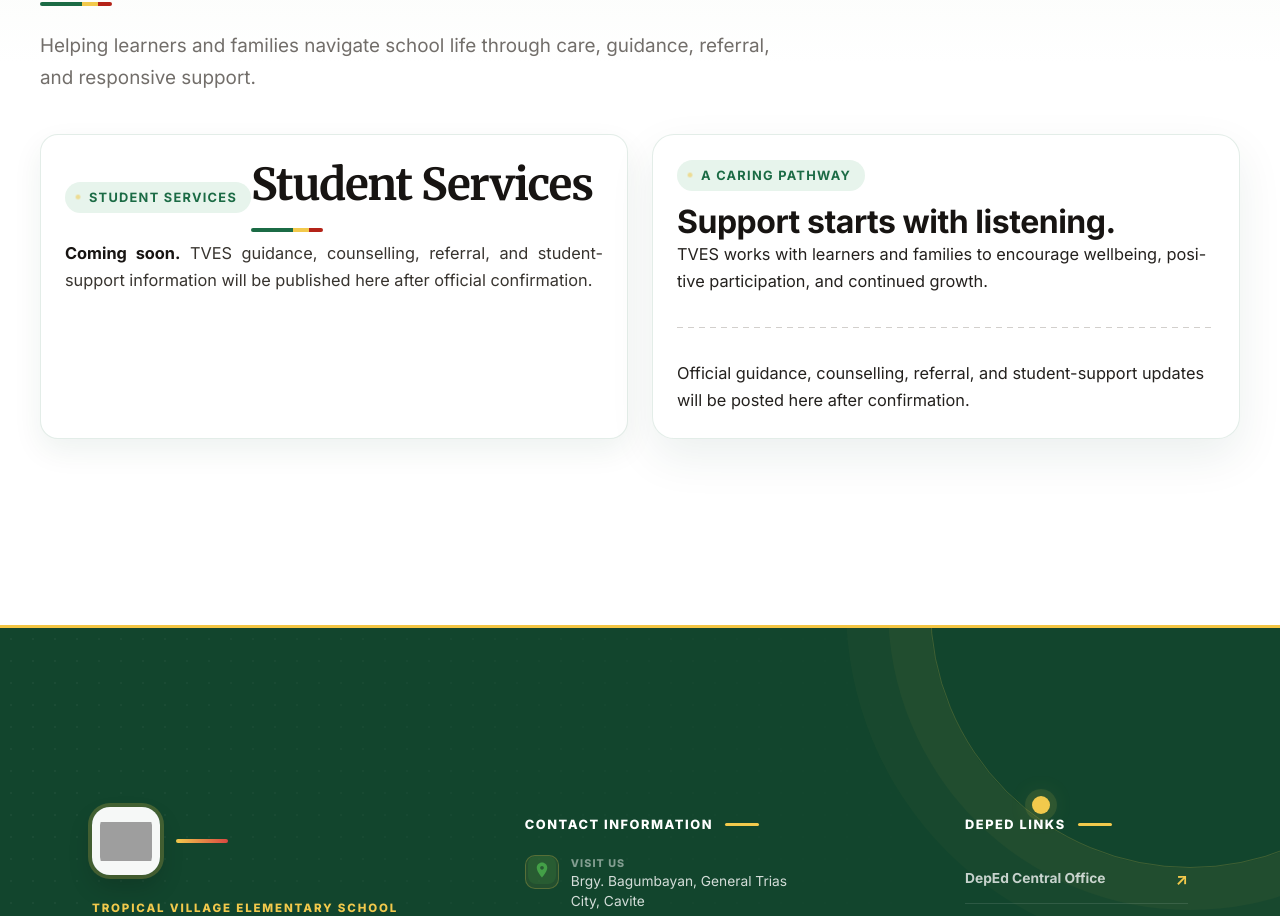
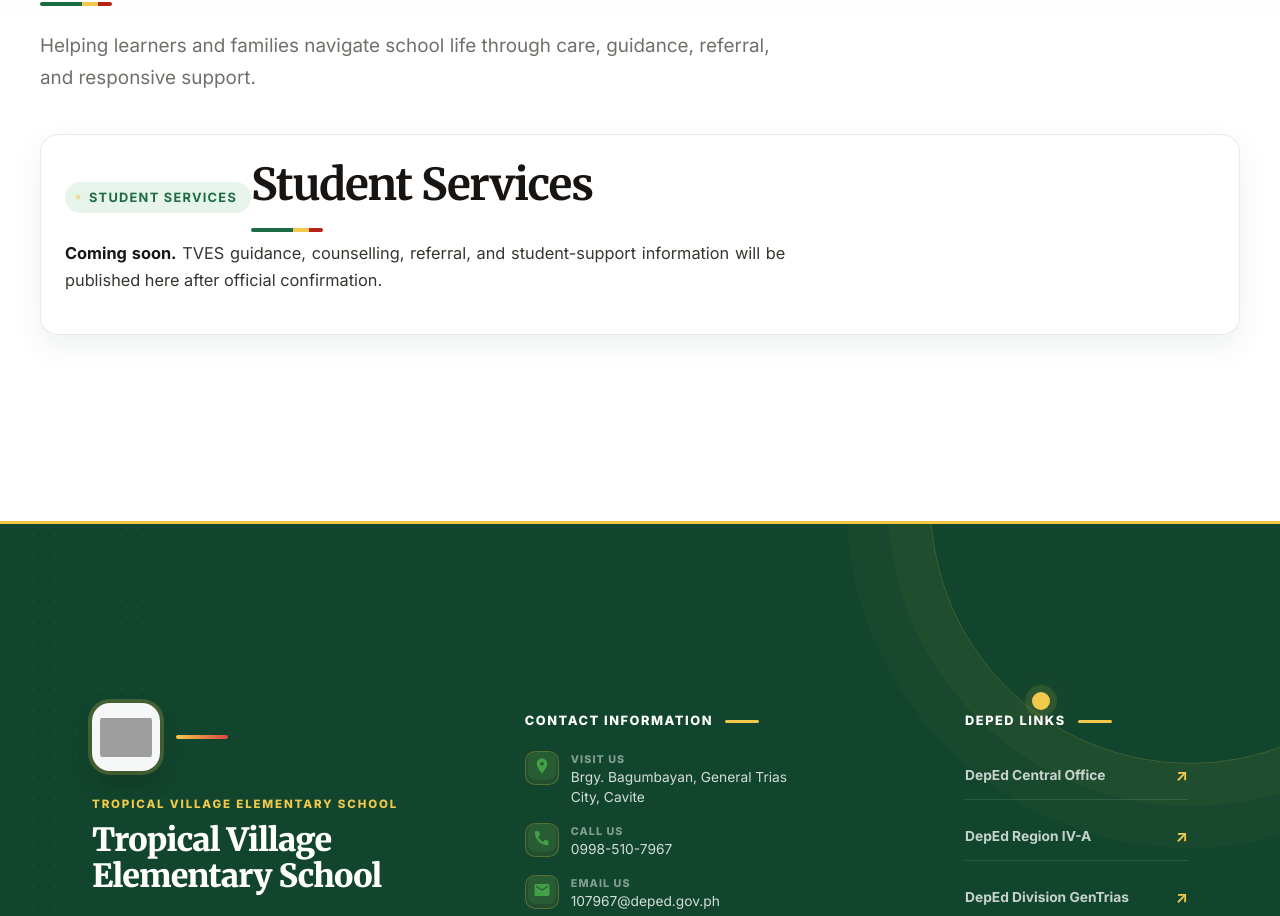
Before and after one commit to Eirene-3011/tves-website, a React (Vite) app in the folder frontend/: page /guidance in a window 1280 px wide. Shown: the part 877-1793 px from the top of the page. Built offline with nearby package versions, Linux system fonts and the light colour scheme; no server answers; grey boxes are pictures that could not be loaded.

Commit message:
Update GuidancePage.jsx

```diff
--- a/frontend/src/pages/public/GuidancePage.jsx
+++ b/frontend/src/pages/public/GuidancePage.jsx
@@ -38,17 +38,6 @@ export default function GuidancePage() {
               />
             </article>
 
-            <aside className="card card-body">
-              <span className="section-eyebrow">A caring pathway</span>
-              <h3>Support starts with listening.</h3>
-              <p>
-                TVES works with learners and families to encourage wellbeing, positive participation, and continued growth.
-              </p>
-              <div className="divider-stitch" />
-              <p>
-                Official guidance, counselling, referral, and student-support updates will be posted here after confirmation.
-              </p>
-            </aside>
           </div>
         </div>
       </section>
```
